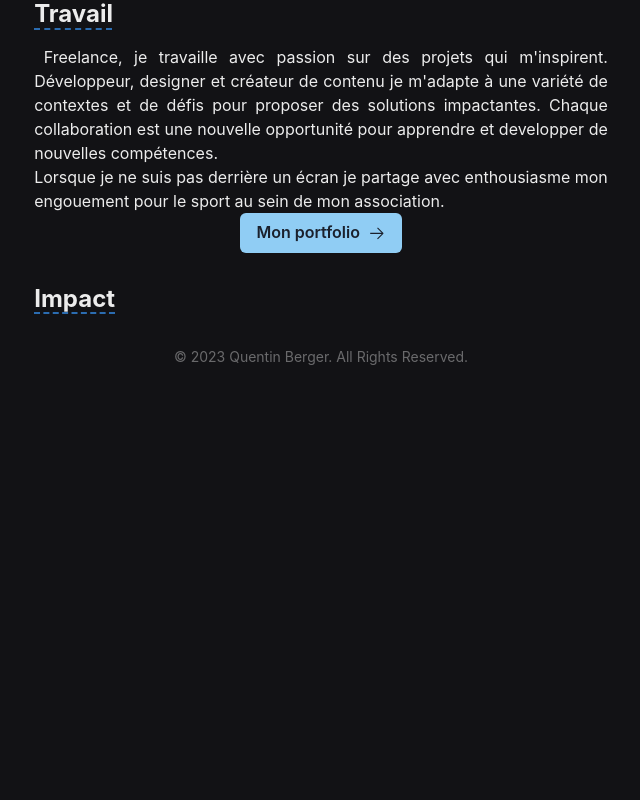
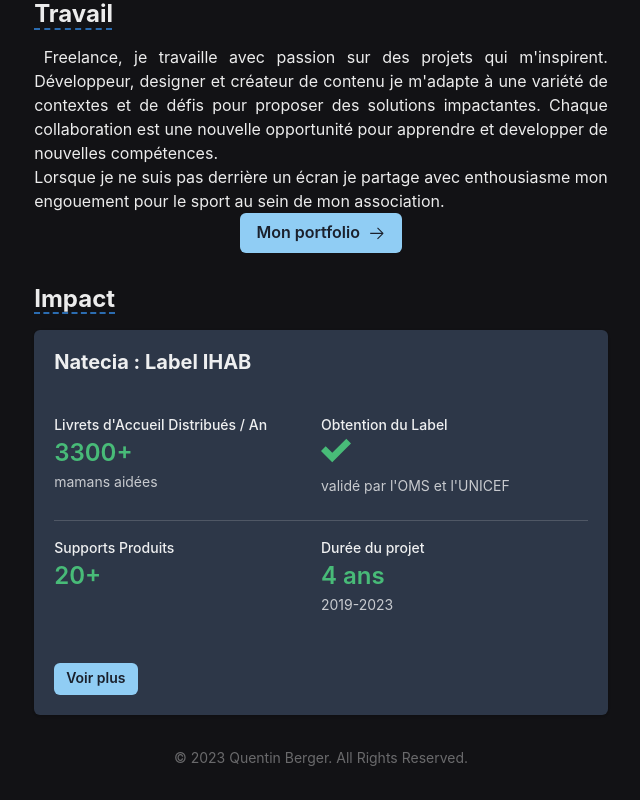
Before and after one commit to aCuriousDev/QB-Portfolio, a React (Vite) app: page / in a window 1280 px wide. Shown: the part 570-1370 px from the top of the page, without its empty margins (319-959 px from the left). Before the commit the page ends 969 px from the top, so only its background shows below. Built offline with nearby package versions, Linux system fonts and the light colour scheme.

Commit message:
added Natecia Impact item

```diff
--- /dev/null
+++ b/src/components/Impact.jsx
@@ -0,0 +1,40 @@
+import {
+  Card,
+  CardBody,
+  CardFooter,
+  CardHeader,
+  Stack,
+  StackDivider,
+  Button,
+  Heading,
+} from "@chakra-ui/react";
+import { NavLink } from "react-router-dom";
+
+const Impact = ({ children, title, work }) => {
+  return (
+    <Card>
+      <CardHeader>
+        <Heading as="h4" size="md">
+          {title}
+        </Heading>
+      </CardHeader>
+      <CardBody>
+        <Stack divider={<StackDivider />} spacing={4}>
+          {children}
+        </Stack>
+      </CardBody>
+      <CardFooter>
+        <Button
+          size="sm"
+          as={NavLink}
+          to={`works/${work}`}
+          colorScheme="blue"
+          scroll={"false"}
+        >
+          Voir plus
+        </Button>
+      </CardFooter>
+    </Card>
+  );
+};
+export default Impact;
--- a/src/pages/Home.jsx
+++ b/src/pages/Home.jsx
@@ -8,13 +8,22 @@ import {
   Text,
   Button,
   Center,
+  Stat,
+  StatLabel,
+  StatNumber,
+  StatHelpText,
+  StatArrow,
+  StatGroup,
+  Icon,
 } from "@chakra-ui/react";
 import { PiBracketsCurlyBold } from "react-icons/pi";
-import { VscArrowRight } from "react-icons/vsc";
+import { VscArrowRight, VscCheck } from "react-icons/vsc";
+import { ImCheckmark } from "react-icons/im";
 import profileSrc from "../assets/img/quentin_profile.jpg";
 import Section from "../components/Section";
 import { NavLink } from "react-router-dom";
 import Layout from "../components/layout/Article";
+import Impact from "../components/Impact";
 
 export default function Home() {
   return (
@@ -99,10 +108,40 @@ export default function Home() {
             </Button>
           </Center>
         </Section>
-        <Section delay={0.5}>
+        <Section delay={0.6}>
           <Heading as="h3" variant="section-title">
             Impact
           </Heading>
+          <Impact title={"Natecia : Label IHAB"} work={"Natecia"}>
+            <StatGroup>
+              <Stat>
+                <StatLabel>Livrets d&apos;Accueil Distribués / An</StatLabel>
+                <StatNumber color="green.400">3300+</StatNumber>
+                <StatHelpText>mamans aidées</StatHelpText>
+              </Stat>
+              <Stat>
+                <StatLabel>Obtention du Label</StatLabel>
+                <StatNumber>
+                  <Icon as={ImCheckmark} boxSize={30} color="green.400" />
+                </StatNumber>
+                <StatHelpText>
+                  validé par l&apos;OMS et l&apos;UNICEF
+                </StatHelpText>
+              </Stat>
+            </StatGroup>
+            <StatGroup>
+              <Stat>
+                <StatLabel>Supports Produits</StatLabel>
+                <StatNumber color="green.400">20+</StatNumber>
+                <StatHelpText></StatHelpText>
+              </Stat>
+              <Stat>
+                <StatLabel>Durée du projet</StatLabel>
+                <StatNumber color="green.400">4 ans</StatNumber>
+                <StatHelpText>2019-2023</StatHelpText>
+              </Stat>
+            </StatGroup>
+          </Impact>
         </Section>
       </Container>
     </Layout>
```
